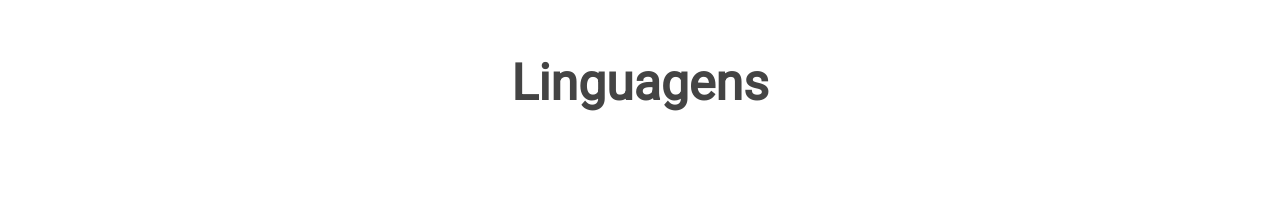
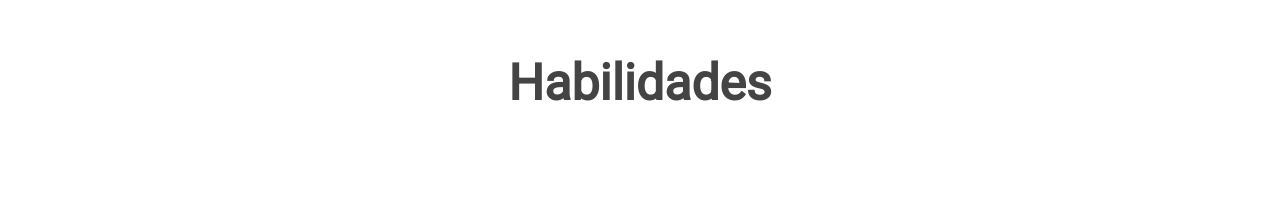
Before and after one commit to JoHNNyRiver/portfolio, a website: page index.html in a window 1280 px wide. Shown: the part 702-905 px from the top of the page. Drawn offline with Linux system fonts and the light colour scheme.

Commit message:
de linguagens para habilidades no index

```diff
--- a/index.html
+++ b/index.html
@@ -105,7 +105,7 @@
 
      <!--Linguagens-->
       <section  class="tech">
-          <h2>Linguagens</h2>
+          <h2>Habilidades</h2>
 
           <!-- HTML -->
           <figure>
```
